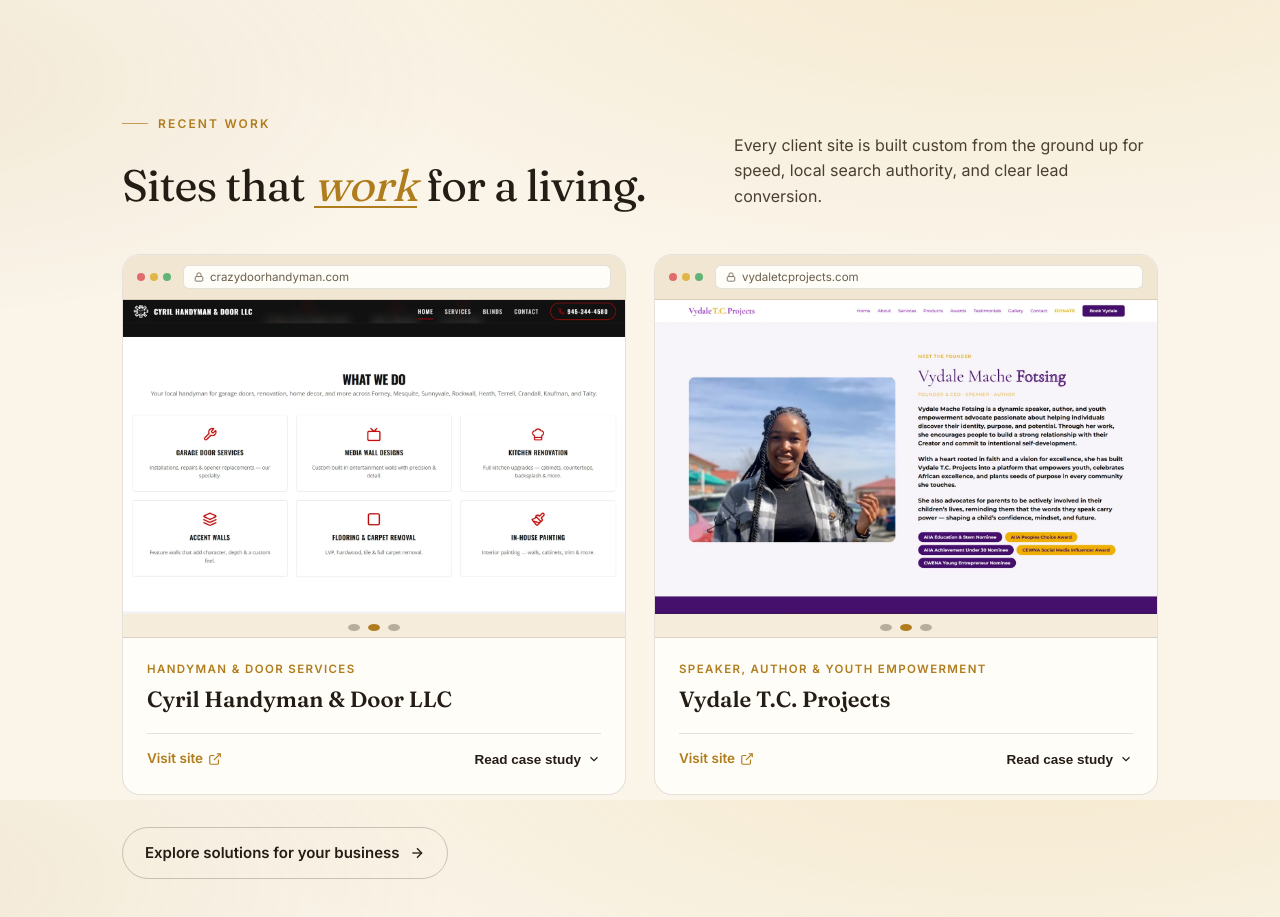
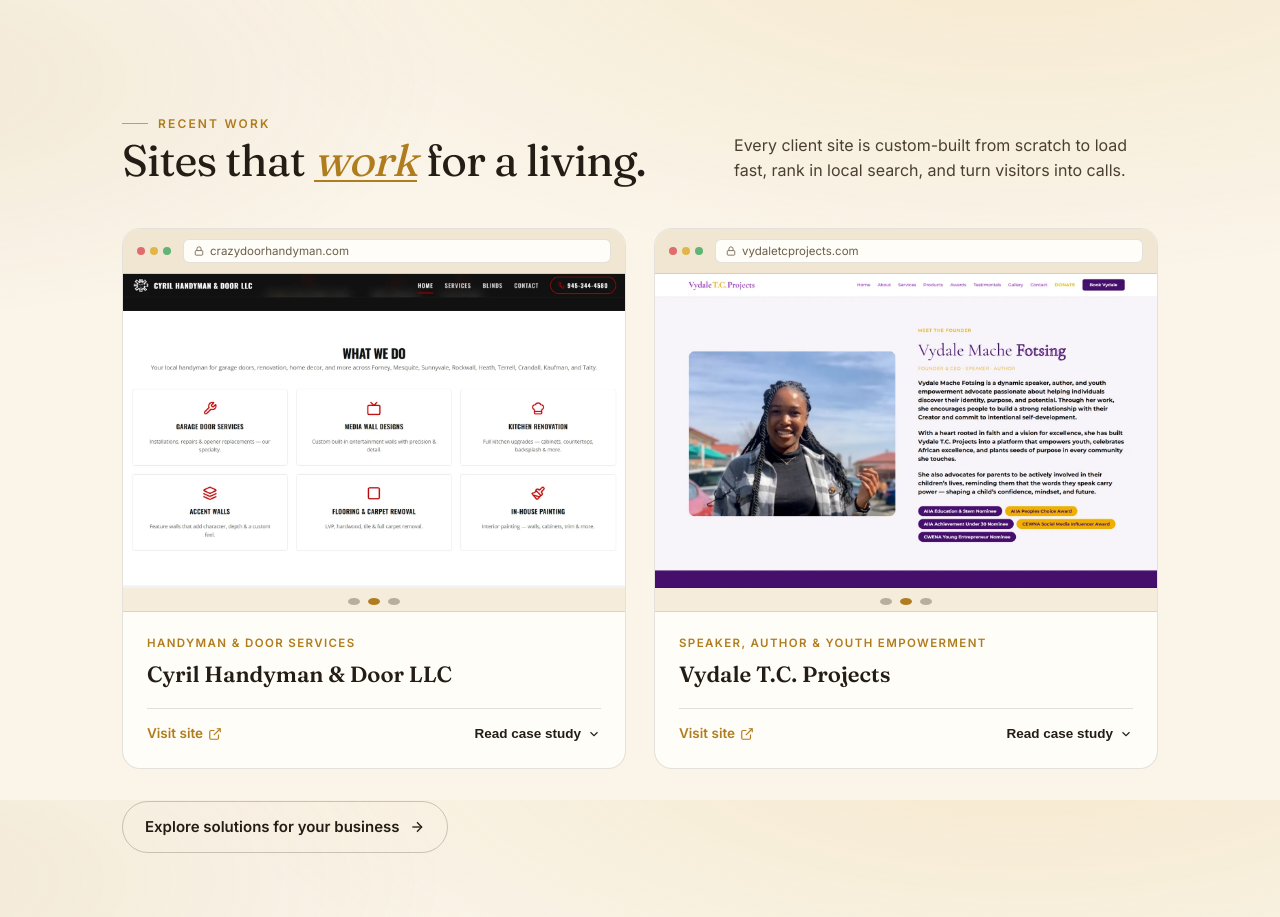
Before and after one commit to dynastyweb26/dynasty-web, a Next.js app: page / in a window 1280 px wide. Shown: the part 800-1717 px from the top of the page. Built offline with nearby package versions, Linux system fonts and the light colour scheme.

Commit message:
copy: plainer recent work subtitle, keeps local search keyword
Co-Authored-By: Claude Opus 5.5 <noreply@anthropic.com>
Claude-Session: https://claude.ai/code/session_01Vqbk2S9AQUZtF1PMGHFS8r

```diff
--- a/components/PastWork.js
+++ b/components/PastWork.js
@@ -16,7 +16,7 @@ export function PastWork() {
             Sites that <em>work</em> for a living.
           </h2>
           <p className="section-subtitle">
-            Every client site is built custom from the ground up for speed, local search authority, and clear lead conversion.
+            Every client site is custom-built from scratch to load fast, rank in local search, and turn visitors into calls.
           </p>
         </div>
 
```
